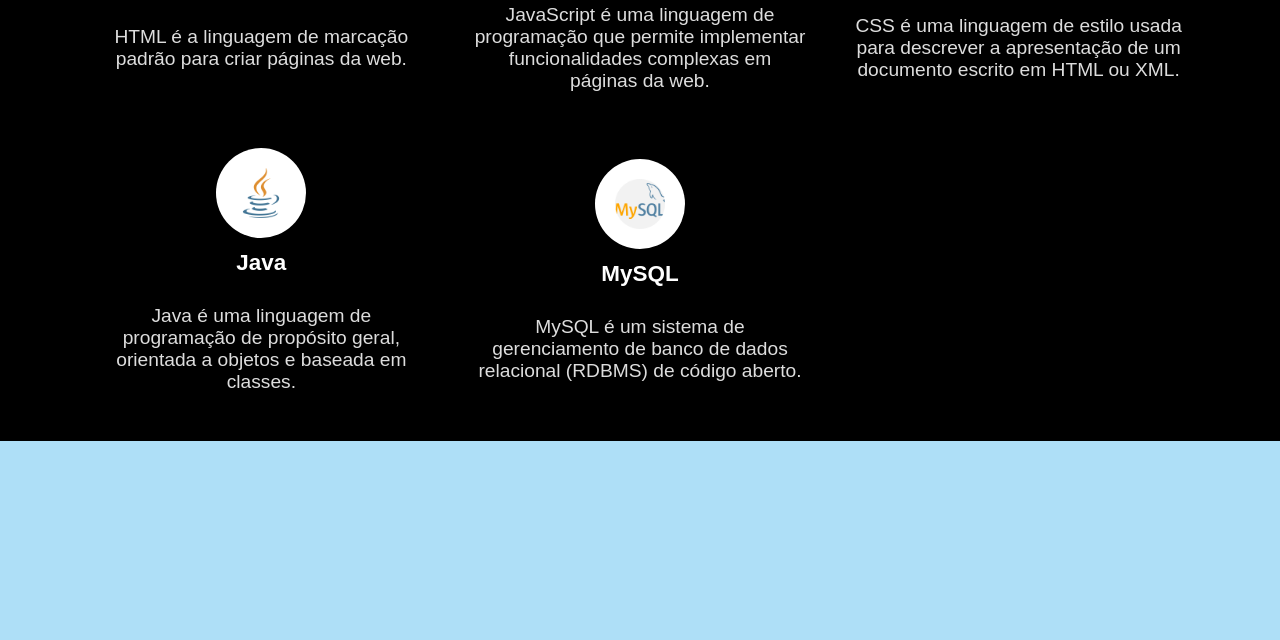
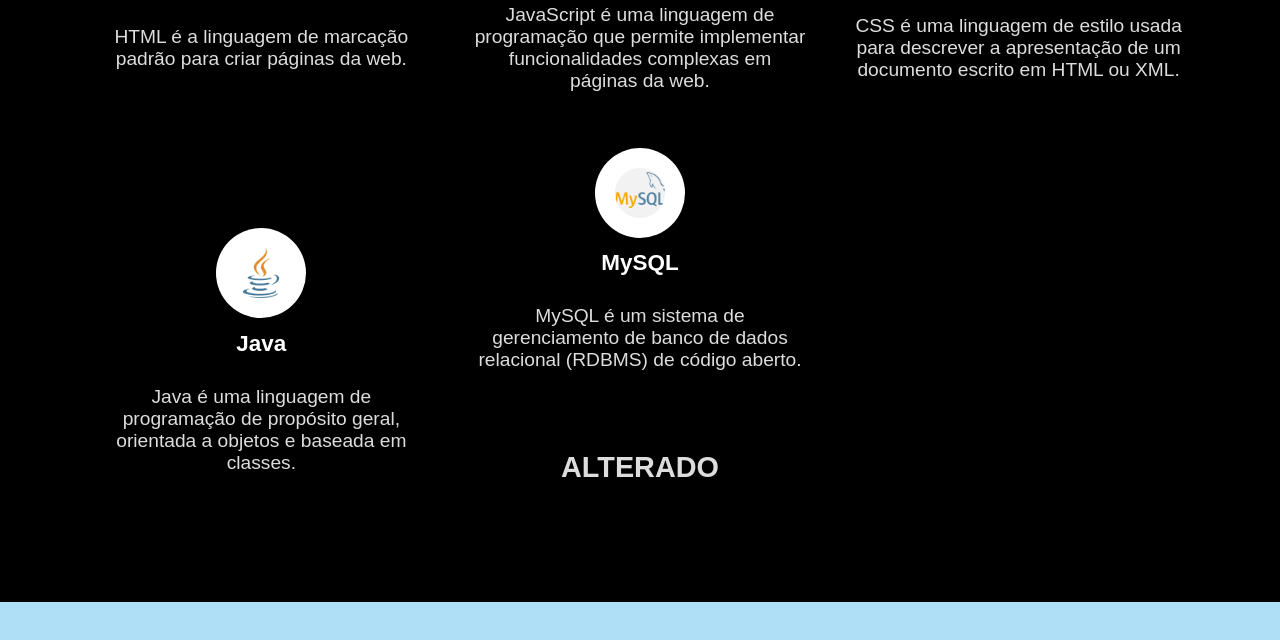
Before and after one commit to AfonsoFagundes/PERSONAL_PROJECT, a plain HTML site: page PERSONAL PROJECT/Portifolio/index.html in a window 1280 px wide. Shown: the part 1173-1813 px from the top of the page. Before the commit the page ends 1694 px from the top, so only its background shows below. Drawn offline with Linux system fonts and the light colour scheme.

Commit message:
feito alteraçao

```diff
--- a/PERSONAL PROJECT/Portifolio/index.html
+++ b/PERSONAL PROJECT/Portifolio/index.html
@@ -78,6 +78,10 @@
           </div>
           <p>MySQL é um sistema de gerenciamento de banco de dados relacional (RDBMS) de código aberto.</p>
     </section>
+
+    <section>
+      <h1>ALTERADO</h1>
+    </section>
   </main>
 </body>
 </html>
```
